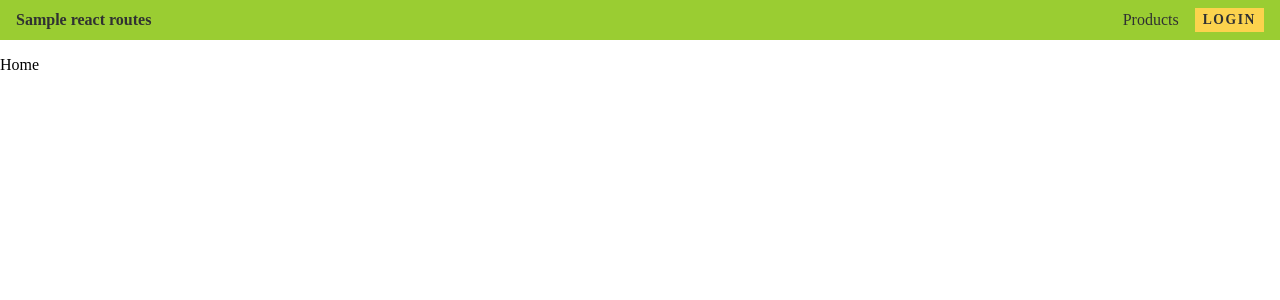
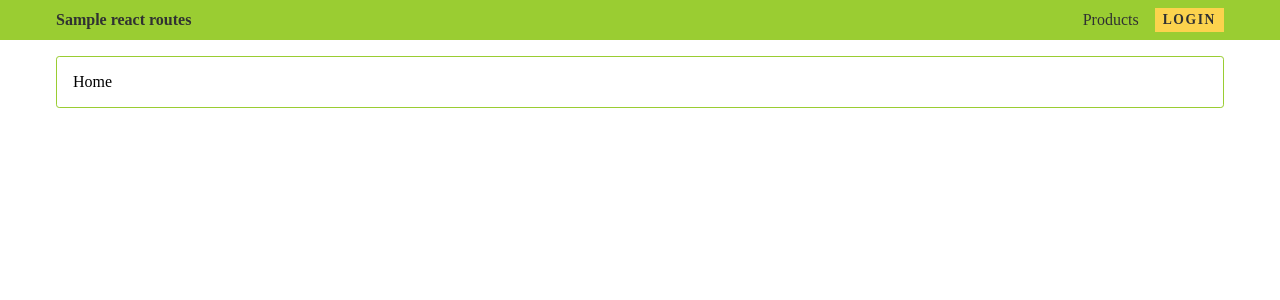
Before and after one commit to sample-react-projects/sample-react-routes, a React (Vite) app: page / in a window 1280 px wide. Shown: the top 300 px of the page. Built offline with nearby package versions, Linux system fonts and the light colour scheme.

Commit message:
structural changes to use card component

```diff
--- a/src/components/app/App.module.scss
+++ b/src/components/app/App.module.scss
@@ -0,0 +1,12 @@
+.header {
+  background-color: yellowgreen;
+  margin-bottom: 1rem;
+}
+
+.header__content,
+.card__content {
+  margin: 0 auto;
+  max-width: 1200px;
+  padding-inline: 1rem;
+  width: 100%;
+}
--- a/src/components/app/App.tsx
+++ b/src/components/app/App.tsx
@@ -1,12 +1,21 @@
 import { Outlet } from "react-router-dom";
-import "./App.module.scss";
+import styles from "./App.module.scss";
 import Header from "../header/Header";
+import Card from "../ui/card/Card";
 
 function App() {
   return (
     <>
-      <Header />
-      <Outlet />
+      <div className={styles.header}>
+        <div className={styles.header__content}>
+          <Header />
+        </div>
+      </div>
+      <div className={styles.card__content}>
+        <Card>
+          <Outlet />
+        </Card>
+      </div>
     </>
   );
 }
--- a/src/components/header/Header.module.scss
+++ b/src/components/header/Header.module.scss
@@ -1,11 +1,9 @@
 .header {
   align-items: center;
-  background-color: yellowgreen;
   color: #303132;
   display: flex;
   justify-content: space-between;
   margin-bottom: 1rem;
-  padding-inline: 1rem;
   padding-block: 0.5rem;
 
   .logo {
```
